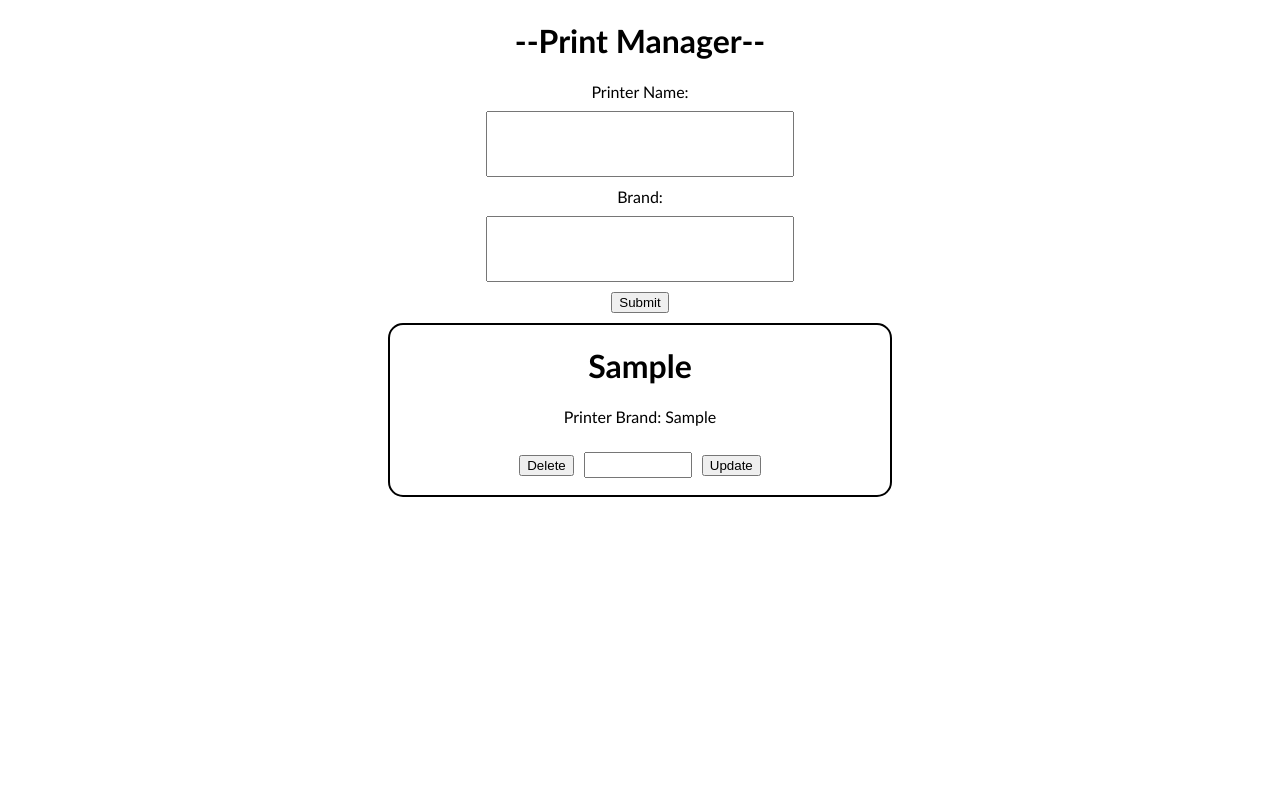
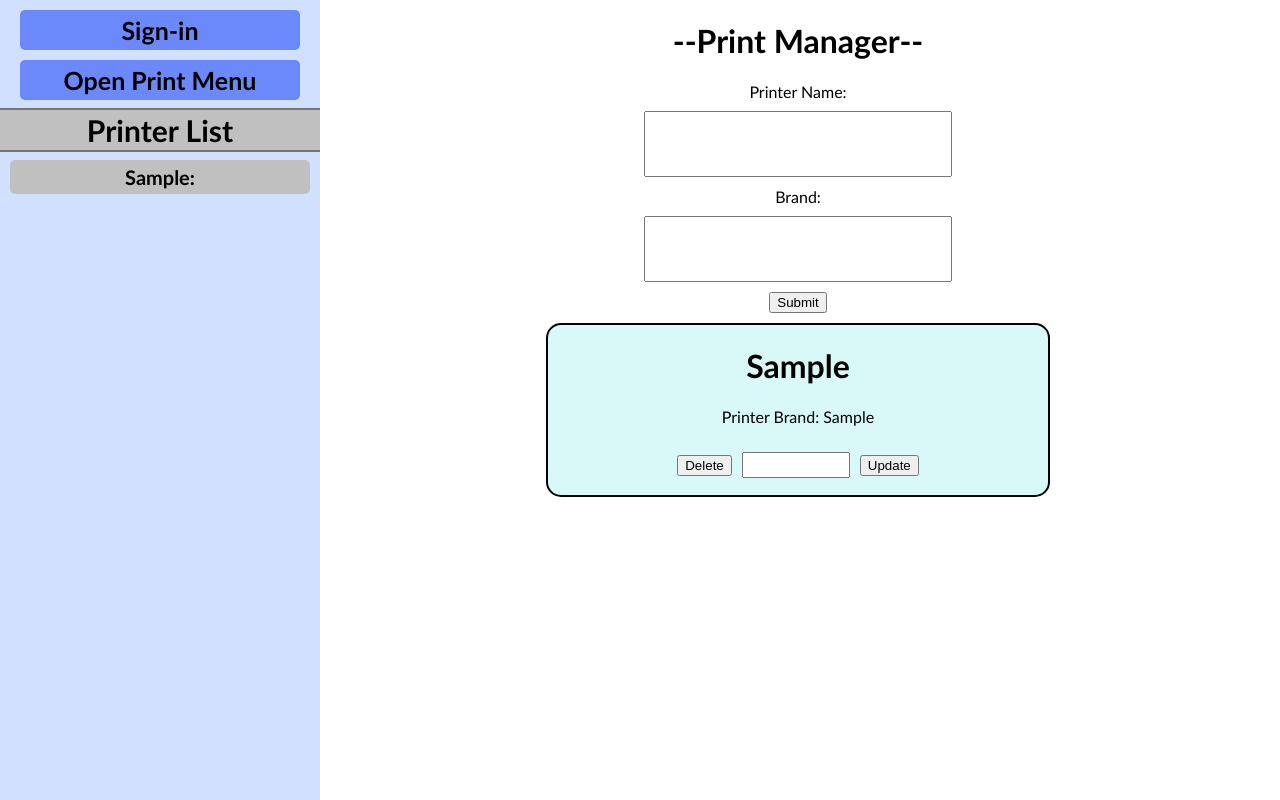
Before and after one commit to Purdue-3D-Printing-Club/PrintManager, a React (Create React App) app in the folder client/: page / in a window 1280 px wide. Both pictures are taken after typing "Sample", "Sample" into the empty fields and a click on the button "Submit". Built offline with nearby package versions, Linux system fonts and the light colour scheme; no server answers.

Commit message:
Add sidebar

```diff
--- a/client/public/index.html
+++ b/client/public/index.html
@@ -24,7 +24,7 @@
       work correctly both with client-side routing and a non-root public URL.
       Learn how to configure a non-root public URL by running `npm run build`.
     -->
-    <title>PrintManager</title>
+    <title>Print Manager</title>
   </head>
   <body>
     <noscript>You need to enable JavaScript to run this app.</noscript>
--- a/client/src/App.css
+++ b/client/src/App.css
@@ -20,6 +20,7 @@
   width: 500px;
   height: 170px;
   border: 2px solid black;
+  background-color: rgb(217, 248, 248);
   border-radius: 15px;
   margin: 10px;
 }
--- a/client/src/App.js
+++ b/client/src/App.js
@@ -1,11 +1,13 @@
 import React, { useState, useEffect } from 'react';
 import './App.css';
 import Axios from 'axios'
+import Sidebar from './Sidebar';
 
 function App() {
 
   const [printerName, setPrinterName] = useState('');
   const [printerBrand, setPrinterBrand] = useState('');
+
   const [printerList, setPrinterList] = useState([]);
   const [updatePrinterVals, setUpdatePrinterVals] = useState({});
 
@@ -67,6 +69,9 @@ function App() {
 
   return (
     <div className="App">
+      <Sidebar printerList = {printerList} />
+
+      <div className='main-content'>
       <h1>--Print Manager--</h1>
       <div className="form">
         <label>Printer Name:</label>
@@ -80,18 +85,19 @@ function App() {
         }}/>
 
         <button onClick={submitReview}>Submit</button>
-        {printerList.map(val => {
-          return <div className="printerCard" key={val.printerName}>
-              <h1>{val.printerName}</h1>
-                <p>Printer Brand: {val.brand}</p>
-                <button onClick={() => {deletePrinter(val.printerName)}}>Delete</button>
-                <input id="updateInput" type="text" value={updatePrinterVals[val.printerName] || ""} onChange={(e) => {
-                  setUpdatePrinterVals({...updatePrinterVals, [val.printerName]: e.target.value})
+        {printerList.map(printer => {
+          return <div className="printerCard" key={printer.printerName}>
+              <h1>{printer.printerName}</h1>
+                <p>Printer Brand: {printer.brand}</p>
+                <button onClick={() => {deletePrinter(printer.printerName)}}>Delete</button>
+                <input id="updateInput" type="text" value={updatePrinterVals[printer.printerName] || ""} onChange={(e) => {
+                  setUpdatePrinterVals({...updatePrinterVals, [printer.printerName]: e.target.value})
                   }}/>
-                <button onClick={() => {updatePrinter(val.printerName)}}>Update</button>
+                <button onClick={() => {updatePrinter(printer.printerName)}}>Update</button>
               </div>
         })}
       </div>
+    </div>
     </div>
   );
 }
--- /dev/null
+++ b/client/src/Sidebar.css
@@ -0,0 +1,62 @@
+.sidebar {
+    position: fixed;
+    top: 0;
+    left: 0;
+    bottom: 0;
+    width: 25%;
+    background-color: #d2e0ff;
+    font-weight: bold;
+    overflow-y: auto;
+    user-select: none;
+}
+.sidebtn {
+    padding: 5px;
+    margin: 10px 20px;
+    height:30px;
+    font-size: 25px;
+    border-radius: 5px;
+    background-color: rgb(108, 137, 251);
+    cursor: pointer;
+
+    overflow: hidden;
+    white-space: nowrap;
+    transition: background-color 0.3s;
+}
+
+.sidebtn:hover {
+    background-color: rgb(59, 94, 232);
+}
+
+.hdr {
+    height:40px;
+    background-color: silver;
+    font-size: 30px;
+    display:flex;
+    justify-content: center;
+    align-items: center;
+    outline: 2px solid rgb(117, 117, 117);
+    overflow: hidden;
+    white-space: nowrap;
+}
+
+.sidePrinter {
+    font-size: 20px;
+    padding-top: 5px;
+    padding-bottom: 5px;
+    margin: 5px 10px;
+    border-radius: 5px;
+    transition: outline 0.1s;
+}
+.sidePrinter:hover {
+   /* background-color: #109d46;*/
+    outline: 4px solid black;
+    cursor: pointer;
+}
+
+.lowerBar {
+    overflow-y: auto;
+}
+
+.main-content {
+    margin-left: 25%;
+}
--- /dev/null
+++ b/client/src/Sidebar.js
@@ -0,0 +1,44 @@
+import React from 'react';
+import './Sidebar.css';
+
+const Sidebar = ({printerList}) => {
+    const handlePrinterClick = (printer) => {
+
+    };
+
+function getStatusColor (printerStatus) {
+    switch (printerStatus) {
+        case "available": return "#1ecb60";
+        case "busy": return "yellow";
+        case "broken": return "red";
+        default: return "silver";
+    }
+}
+
+    return (
+        <div className="sidebar">
+            <div className="sidebtn">
+                Sign-in
+            </div>
+            <div className="sidebtn">
+                Open Print Menu
+            </div>
+            <div className="hdr">
+                Printer List
+            </div>
+            <div style={{height: '5px'}}></div>
+            <div className='lowerBar'>
+                {printerList.map((printer, index) => {
+                    return <div className='sidePrinter'
+                         key={index}
+                         onClick={() => handlePrinterClick(printer)}
+                         style={{backgroundColor: getStatusColor(printer.status)}}
+                    >
+                    {printer.printerName}: {printer.status}</div>
+                })}
+            </div>
+
+        </div>
+    );
+};
+export default Sidebar;
```
